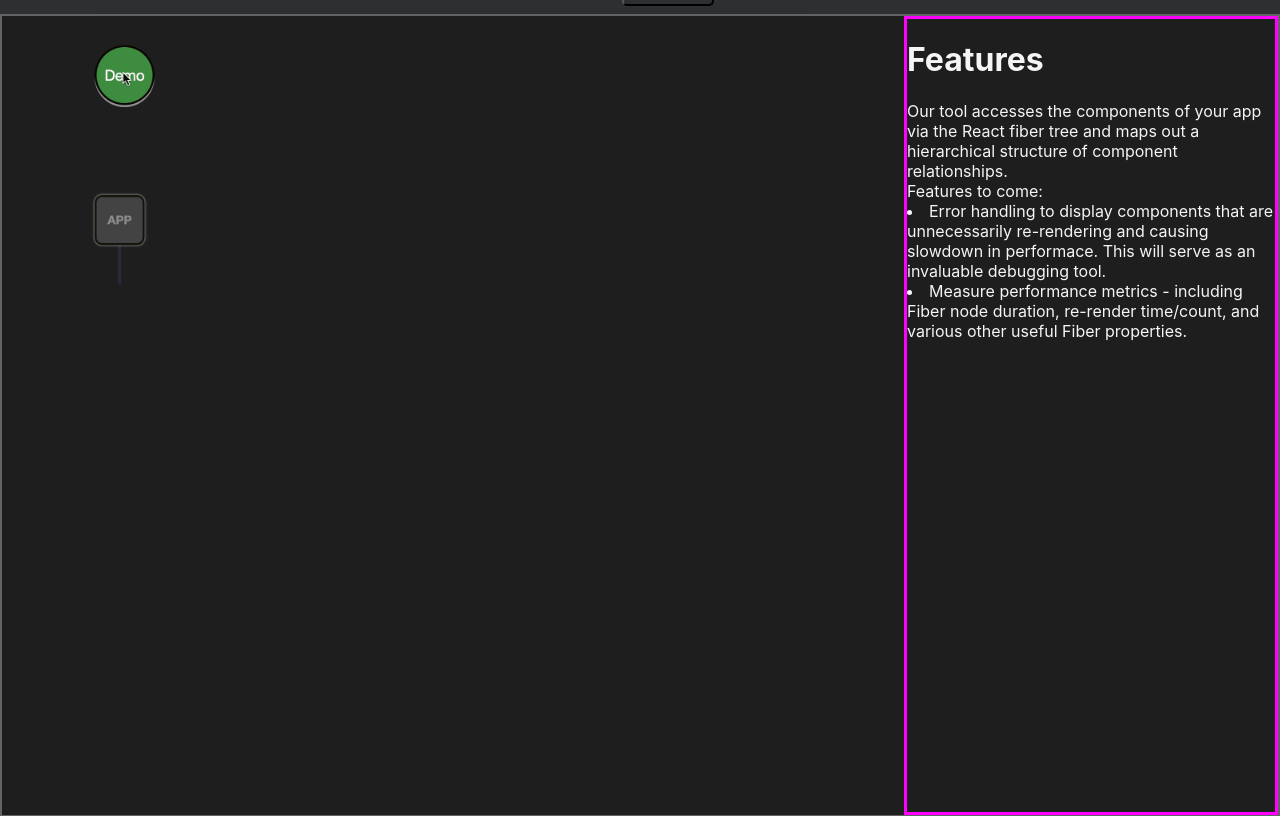
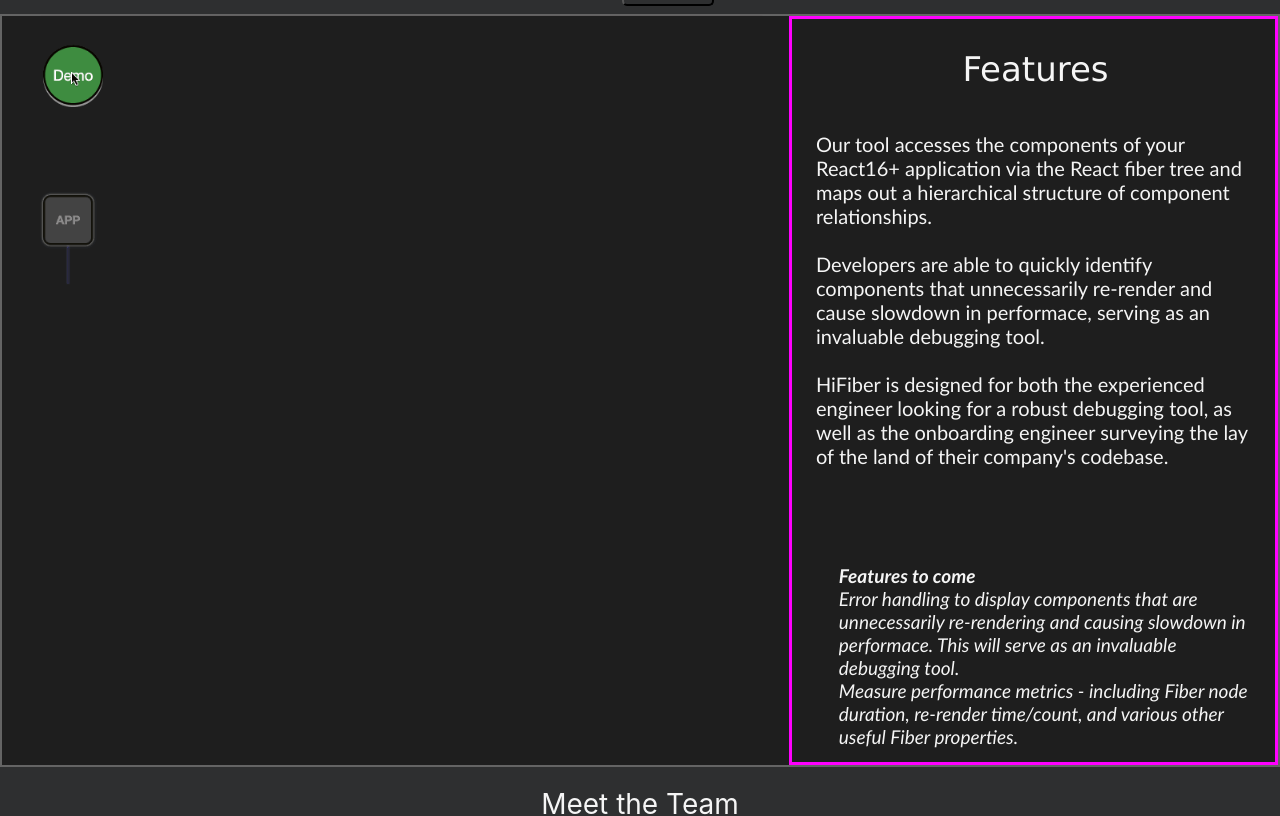
Before and after one commit to lauren-acrich/hifibertools.com, a React (Create React App) app: page / in a window 1280 px wide. Shown: the part 306-1122 px from the top of the page. Built offline with nearby package versions, Linux system fonts and the light colour scheme.

Commit message:
updated demoText box

```diff
--- a/src/compStyles.css
+++ b/src/compStyles.css
@@ -46,32 +46,56 @@
     border-width: 2px;
 }
 
-
 .demoContainer {
     display: flex;
     flex-direction: column;
     transform: scale(0.8);
-
+    margin-bottom: -50px;
 }
 
 .demoContainer > img {
     margin-top: -101px;
+    margin-left: -50px;
+    margin-right: -65px;
 }
 
 .textContainer {
     display: flex;
-    flex-direction: column;
     border: solid magenta;
 }
 
 .demoText {
     color: whitesmoke;
+    font-size: 20px;
+    font-weight: 300;
+    font-family:'Gill Sans', 'Gill Sans MT', Calibri, 'Trebuchet MS', sans-serif;
     /* display: flex;
     justify-content: center;
     flex-direction: column;
     margin-left: 300px;
     border:solid rgb(174, 0, 255); */
+    padding-left: 1.2em;
+    padding-right: 1em;
 }
+
+.demoText > h1 {
+    display: flex;
+    justify-content: center;
+    margin-top: 10px;
+    padding: 20px;
+    font-family:Verdana, Geneva, Tahoma, sans-serif;
+    font-weight: 300;
+    font-size: 34px;
+}
+
+.featuresToCome {
+    font-size: 19px;
+    font-style: italic;
+    list-style: none;
+    padding-left: 1.2em;
+}
+
+
 
 .footerHeader {
     background-color: #2e2f30;
--- a/src/components/DemoText.jsx
+++ b/src/components/DemoText.jsx
@@ -6,11 +6,25 @@ function DemoText() {
       <div className="demoText">
         <h1>Features</h1>
         <div>
-          Our tool accesses the components of your app via the React fiber tree and maps out a hierarchical structure of component relationships.
+          Our tool accesses the components of your React16+ application via the React fiber tree and maps out a hierarchical structure of component relationships.
         </div>
-        <div>Features to come:
-          <li>Error handling to display components that are unnecessarily re-rendering and causing slowdown in performace. This will serve as an invaluable debugging tool.</li>
-          <li>Measure performance metrics - including Fiber node duration, re-render time/count, and various other useful Fiber properties.</li>
+        <br />
+        <div>
+          Developers are able to quickly identify components that unnecessarily re-render and cause slowdown in performace, serving as an invaluable debugging tool.
+        </div>
+        <br />
+        <div>
+          HiFiber is designed for both the experienced engineer looking for a robust debugging tool, as well as the onboarding engineer surveying the lay of the land of their company's codebase.
+        </div>
+        <br />
+        <br />
+        <br />
+        <br />
+        <div className="featuresToCome">
+          <strong>Features to come</strong>
+
+            <li>Error handling to display components that are unnecessarily re-rendering and causing slowdown in performace. This will serve as an invaluable debugging tool.</li>
+            <li>Measure performance metrics - including Fiber node duration, re-render time/count, and various other useful Fiber properties.</li>
         </div>
       </div>
     </div>
```
